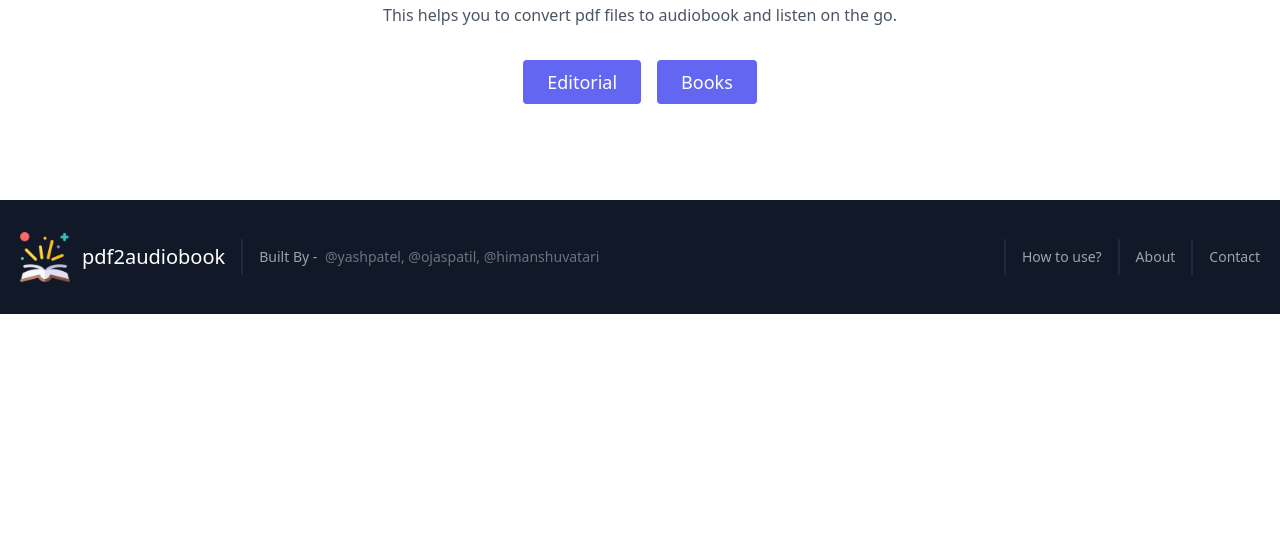
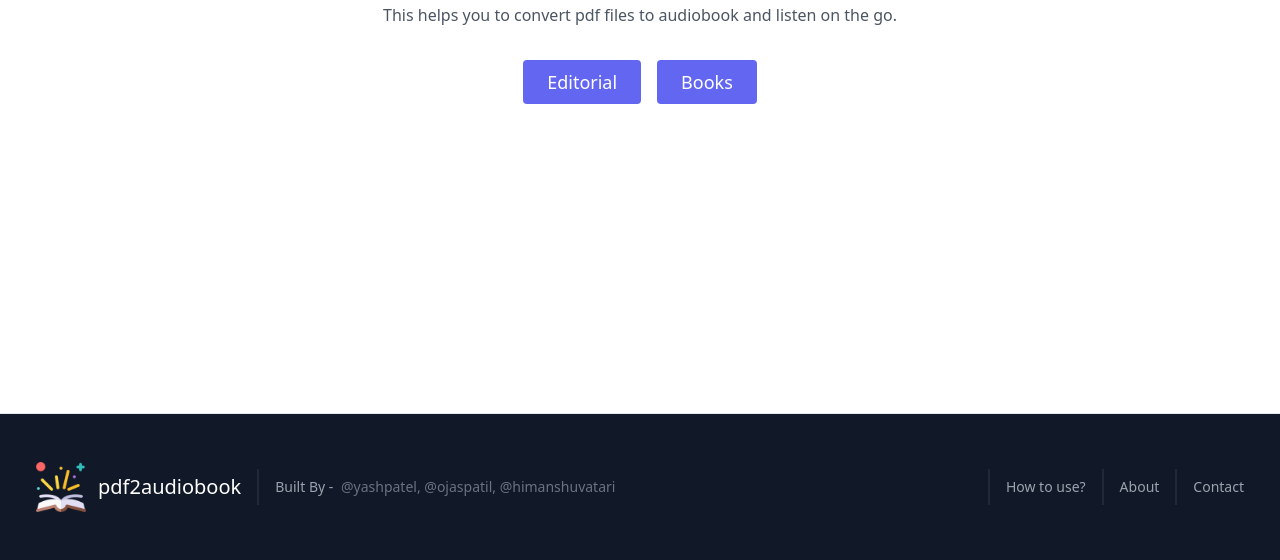
Before and after one commit to yash19pro/pdf2audiobook, a Django app: page / in a window 1280 px wide. Shown: the part 240-800 px from the top of the page. Run offline with Django 3.2, Linux system fonts and the light colour scheme.

Commit message:
footer_dropped_down

```diff
--- a/pdf2audiobook/templates/base.html
+++ b/pdf2audiobook/templates/base.html
@@ -12,7 +12,7 @@
         {% include 'navbar.html' %}
         {% block content %}
         {% endblock content %}
-        {% include 'footer.html' %}
     </div>
+    {% include 'footer.html' %}
 </body>
 </html>
--- a/pdf2audiobook/templates/footer.html
+++ b/pdf2audiobook/templates/footer.html
@@ -1,5 +1,5 @@
 {% load static %}
-<footer class="text-gray-400 bg-gray-900 body-font">
+<footer class="p-4 text-gray-400 bg-gray-900 body-font bottom-0 border-t" style = "position: fixed; width: 100%;">
   <div class="container px-5 py-8 mx-auto flex items-center sm:flex-row flex-col">
     <a class="flex title-font font-medium items-center md:justify-start justify-center text-white">
       <img src="{% static 'icon.png' %}" alt="books" style = "width: 50px; height: auto;">          <path d="M12 2L2 7l10 5 10-5-10-5zM2 17l10 5 10-5M2 12l10 5 10-5"></path>
```
Lines whose indentation alone changed are shown as unchanged.
